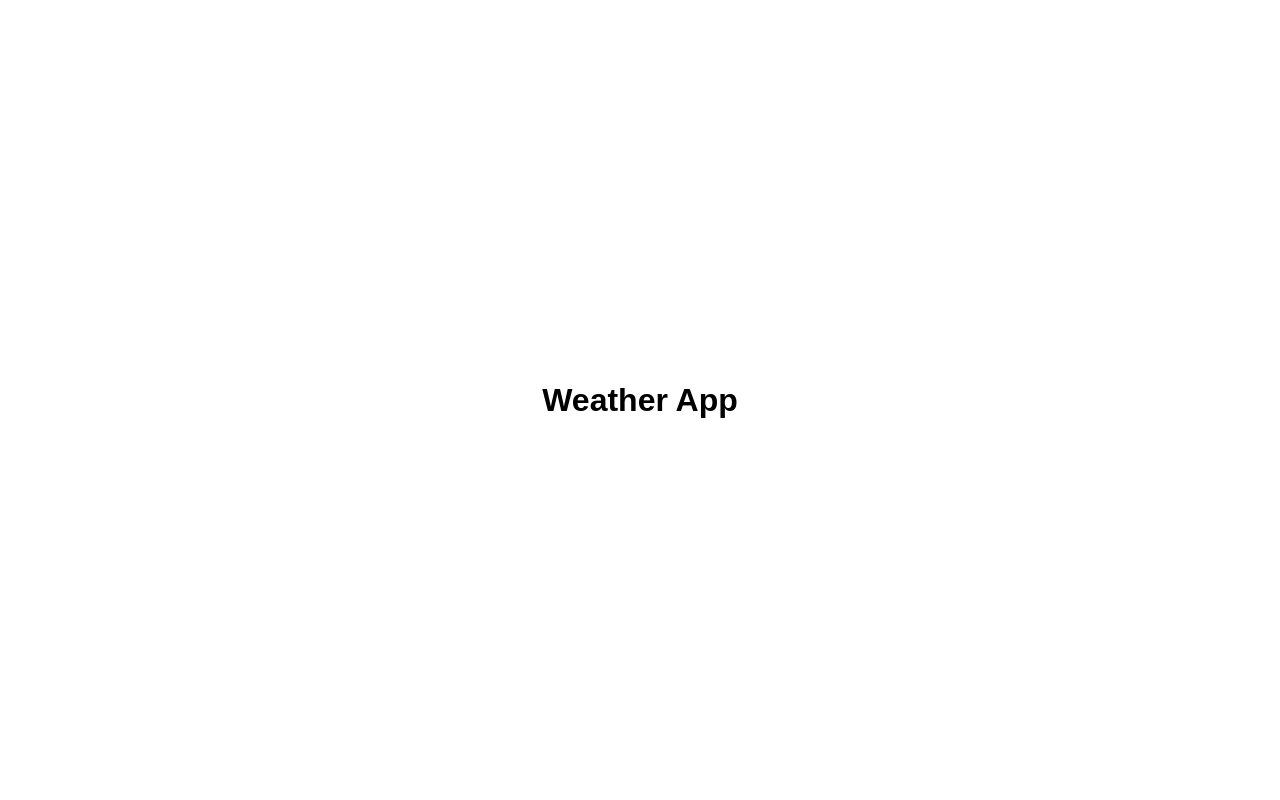
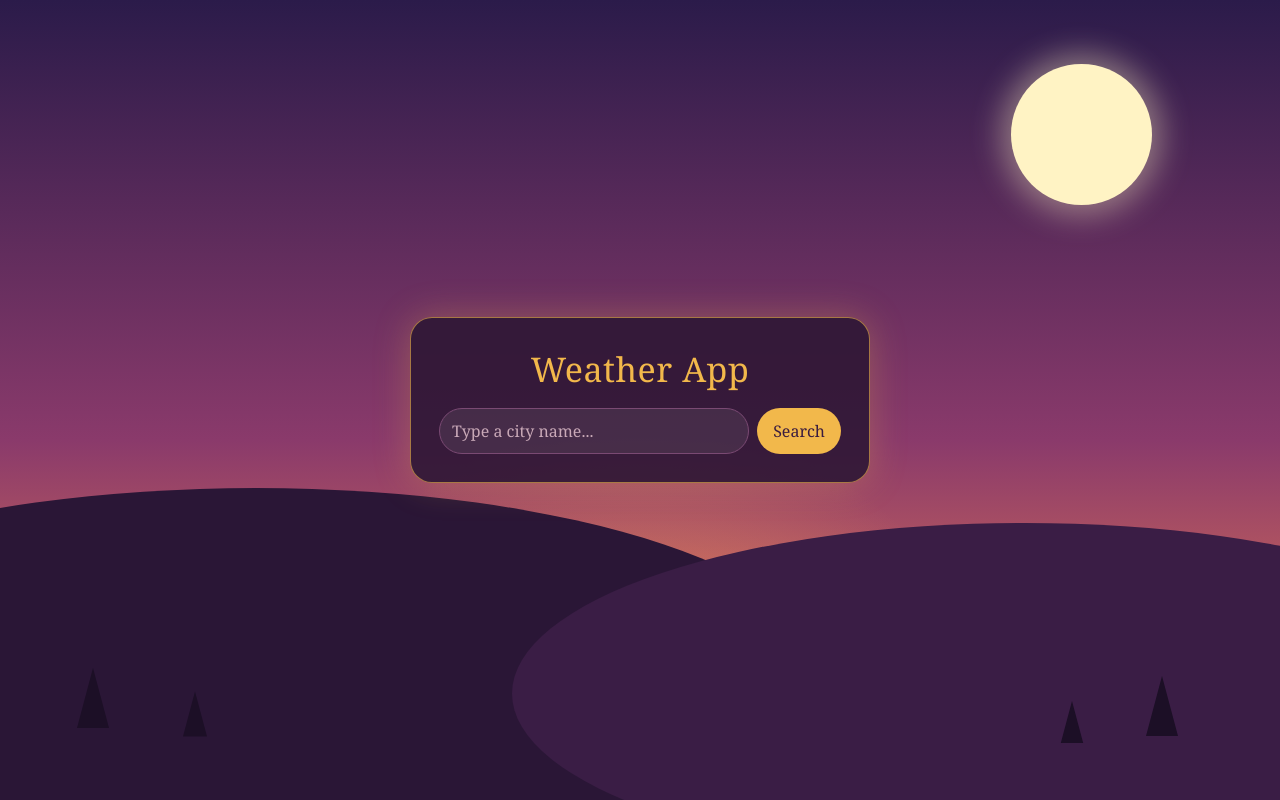
Before and after one commit to Athiyanaz/weather, a plain HTML site: page index.html in a window 1280 px wide. Drawn offline with Linux system fonts and the light colour scheme.

Commit message:
Build first screen in Dusk Garden design
Co-Authored-By: Claude Sonnet 5.5 <noreply@anthropic.com>
Claude-Session: https://claude.ai/code/session_01Ek3bE6vrXG7rPHYdofE2uo

```diff
--- a/index.html
+++ b/index.html
@@ -7,7 +7,27 @@
   <link rel="stylesheet" href="style.css">
 </head>
 <body>
-  <h1>Weather App</h1>
+  <div class="scene" aria-hidden="true">
+    <div class="moon"></div>
+    <div class="glow"></div>
+    <div class="hill h1"></div>
+    <div class="hill h2"></div>
+    <div class="tree t1"></div>
+    <div class="tree t2"></div>
+    <div class="tree t3"></div>
+    <div class="tree t4"></div>
+  </div>
+
+  <main class="app">
+    <div class="card">
+      <h1 class="title">Weather App</h1>
+      <div class="search">
+        <input type="text" placeholder="Type a city name..." aria-label="City name">
+        <button type="button">Search</button>
+      </div>
+    </div>
+  </main>
+
   <script src="script.js"></script>
 </body>
 </html>
--- a/style.css
+++ b/style.css
@@ -1,8 +1,112 @@
+* { box-sizing: border-box; }
+
 body {
   margin: 0;
   min-height: 100vh;
+  background: #2b1b4a;
+}
+
+/* Evening sky and scenery */
+.scene {
+  position: fixed;
+  inset: 0;
+  overflow: hidden;
+  background: linear-gradient(#2b1b4a 0%, #8a3a6b 55%, #ff8a4c 100%);
+}
+.scene * { position: absolute; }
+
+.moon {
+  right: 10%;
+  top: 8%;
+  width: 11%;
+  aspect-ratio: 1;
+  border-radius: 50%;
+  background: #fff3c4;
+  box-shadow: 0 0 30px 10px rgba(255, 243, 196, 0.4);
+}
+.glow {
+  left: 50%;
+  bottom: 0;
+  width: 60%;
+  aspect-ratio: 2 / 1;
+  transform: translateX(-50%);
+  border-radius: 50% 50% 0 0;
+  background: radial-gradient(ellipse at bottom, rgba(255, 170, 90, 0.6), transparent 70%);
+}
+.hill { border-radius: 50%; background: #2a1636; }
+.h1 { width: 90%; aspect-ratio: 3 / 1; left: -25%; bottom: -9%; }
+.h2 { width: 80%; aspect-ratio: 3 / 1; right: -20%; bottom: -8%; background: #3a1d45; }
+.tree {
+  width: 0;
+  height: 0;
+  border-left: 16px solid transparent;
+  border-right: 16px solid transparent;
+  border-bottom: 60px solid #1c0f26;
+}
+.t1 { left: 6%; bottom: 9%; }
+.t2 { left: 14%; bottom: 7%; transform: scale(0.75); }
+.t3 { right: 8%; bottom: 8%; }
+.t4 { right: 15%; bottom: 6%; transform: scale(0.7); }
+
+/* Page content */
+.app {
+  position: relative;
+  min-height: 100vh;
   display: flex;
+  align-items: center;
   justify-content: center;
-  align-items: center;
-  font-family: sans-serif;
+  padding: 20px;
 }
+
+.card {
+  width: 100%;
+  max-width: 460px;
+  padding: 28px;
+  text-align: center;
+  font-family: Georgia, 'Times New Roman', serif;
+  color: #fbeacb;
+  background: rgba(44, 22, 52, 0.88);
+  border: 1px solid rgba(242, 184, 75, 0.6);
+  border-radius: 22px;
+  box-shadow: 0 0 36px rgba(242, 184, 75, 0.28);
+}
+
+.title {
+  margin: 0 0 16px;
+  font-size: 34px;
+  font-weight: normal;
+  letter-spacing: 0.5px;
+  color: #f2b84b;
+}
+
+.search { display: flex; gap: 8px; }
+
+.search input {
+  flex: 1;
+  min-width: 0;
+  padding: 11px 12px;
+  font-family: inherit;
+  font-size: 16px;
+  color: #fbeacb;
+  background: rgba(255, 255, 255, 0.08);
+  border: 1px solid #7a4a73;
+  border-radius: 999px;
+}
+.search input::placeholder { color: #c9a9b8; }
+
+.search button {
+  padding: 11px 16px;
+  font-family: inherit;
+  font-size: 16px;
+  color: #3a1c3f;
+  background: #f2b84b;
+  border: 0;
+  border-radius: 999px;
+  cursor: pointer;
+}
+
+/* Phone-sized screens */
+@media (max-width: 600px) {
+  .card { padding: 22px 16px; }
+  .title { font-size: 28px; }
+}
```
